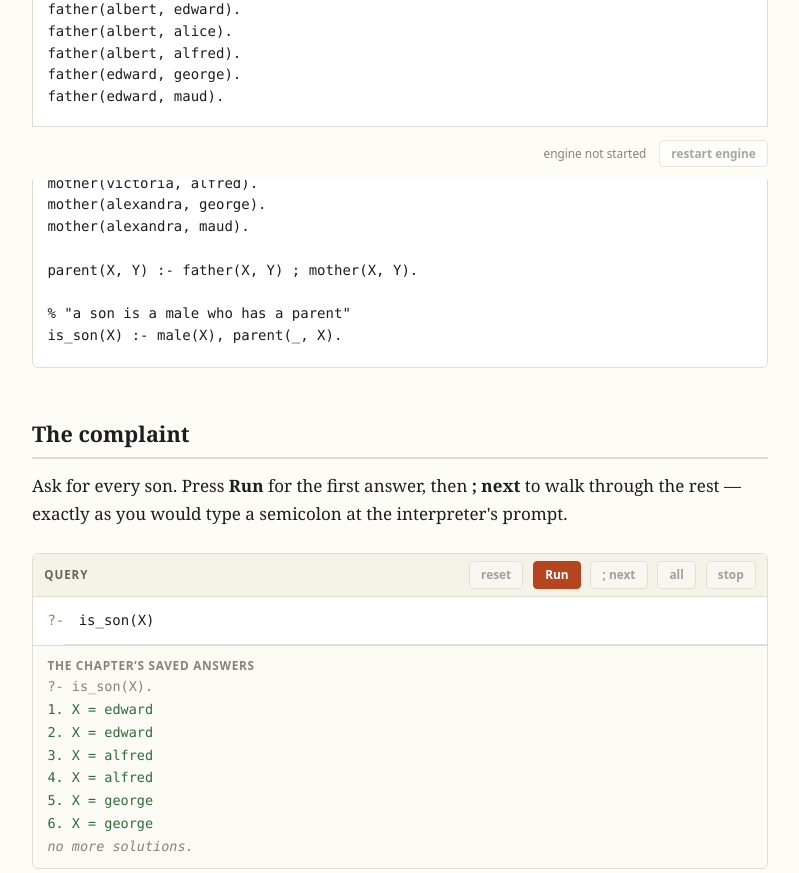
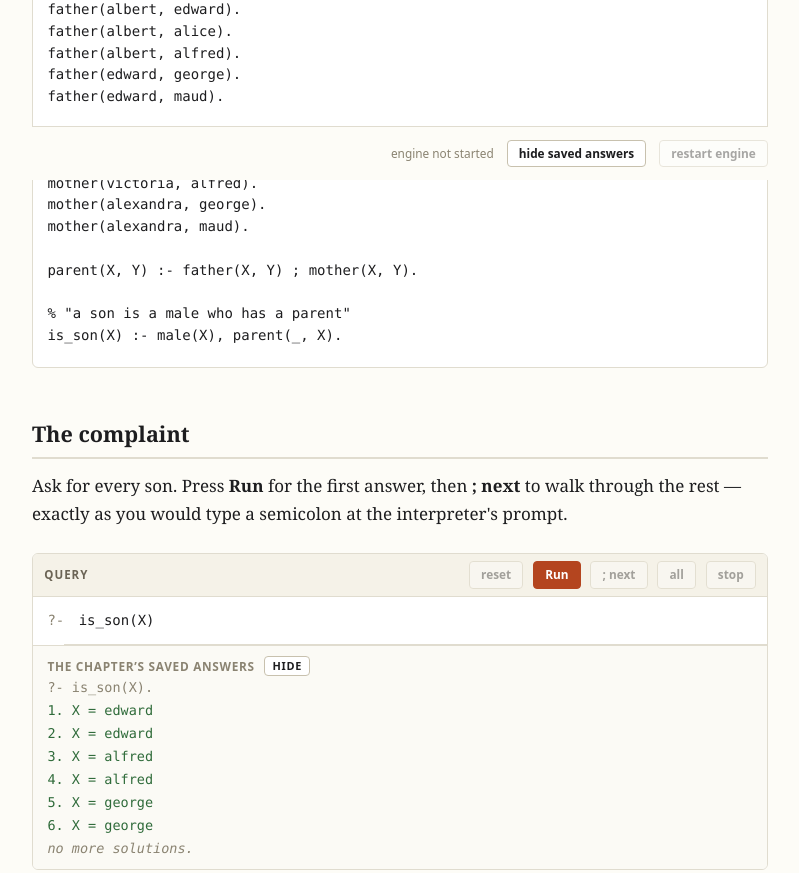
Before and after one commit to jarecsni/prolog-notebook, a website: page viewer/index.html in a window 1280 px wide. Shown: the part 620-1493 px from the top of the page, without its empty margins (240-1039 px from the left). Drawn offline with nearby package versions, Linux system fonts and the light colour scheme.

Commit message:
✨ Let the reader put the chapter's answers away
A chapter that says "press Run for the first answer, then ; next to walk
through the rest" is arguing with a page that has already printed all six.
The reader loses either the exercise or their trust in the instructions.

Every saved output now carries a hide, and the page bar carries one that
hides the lot, for working through a chapter cold. Hidden, never discarded:
they are the chapter's answers and one click brings them back — which is
also why this is not what reset does, since there is nothing here to undo.
The attribution line stays visible while they are away, so the reader can
still see that they exist.

Opt-in, because a chapter that shows its answers is the property the whole
project is for. This is only the reader's half of the question; the author
declaring a cell a spoiler in the file is a format change and still open
(869enkdd2). The reader's half needs no format change at all.

Ownership of a query's output is now a flag rather than a diff of
out.innerHTML, so injected chrome cannot read as an edit to the chapter.

```diff
--- a/src/notebook.css
+++ b/src/notebook.css
@@ -128,6 +128,19 @@
 /* Saved answers that no longer follow from the program above them. Marked, never
    silently dropped and never silently trusted. */
 .line.warn { color: #a8730f; }
+/* Put away, never discarded: a chapter shows its answers (docs/modes.md §2), but
+   prose that says "press Run, then ; next to walk through the rest" is arguing
+   with a page that has already printed all six. The attribution line stays
+   visible while they are hidden, so the reader can always see that they exist. */
+.out.answers-hidden .line:not(.from) { display: none; }
+.line.from button.peek {
+  margin-left: .6rem;
+  padding: .1rem .45rem;
+  font: 600 .68rem/1.4 system-ui, sans-serif;
+  letter-spacing: .06em;
+  text-transform: uppercase;
+  vertical-align: baseline;
+}
 .line.sol { color: var(--ok); }
 .line.done { color: #8a8371; font-style: italic; }
 .line.err { color: var(--err); }
--- a/src/notebook.js
+++ b/src/notebook.js
@@ -60,19 +60,22 @@
   cells.forEach((cell, index) => {
     if (cell.classList.contains('program')) programs.push({ index, ...mountProgram(cell, options, bus) });
   });
+  const queries = [];
   cells.forEach((cell, index) => {
     if (!cell.classList.contains('query')) return;
-    mountQuery(cell, options, bus, {
+    queries.push(mountQuery(cell, options, bus, {
       above: programs.filter((p) => p.index < index),
       below: programs.filter((p) => p.index > index),
-    });
+    }));
   });
 
-  if (programs.length) mountEngineBar(root, options, bus, programs);
+  if (programs.length) mountPageBar(root, options, bus, programs, queries);
 }
 
 /**
- * The engine's own state, and the one control that acts on all of it.
+ * The controls that belong to the page rather than to any one cell: what the
+ * engine is holding, whether the chapter is showing its answers, and the one
+ * button that acts on all of the first.
  *
  * CHROME, NOT CONTENT: built here at runtime rather than emitted into the
  * document, so a built page, an EPUB or the GitHub view never carries a button
@@ -82,7 +85,7 @@
  * "what is the engine holding now" lives, and a reader who has to scroll to the
  * end of the chapter to see it will read every cell above as unexplained.
  */
-function mountEngineBar(root, options, bus, programs) {
+function mountPageBar(root, options, bus, programs, queries) {
   const host = root === document ? document.querySelector('main') ?? document.body : root;
   const bar = document.createElement('div');
   bar.className = 'engine-bar';
@@ -127,6 +130,24 @@
       ? 'assert/retract state is gone; the clauses in your cells were loaded again'
       : 'SWI-Prolog is running in a Web Worker');
   });
+
+  // Work the whole chapter cold. Per-cell hiding is right there in each cell, but a
+  // reader who wants to do the exercises should not have to click every one of them
+  // first — and pressing Run on any cell brings that cell's answers back anyway.
+  const spoilers = queries.filter((q) => q.hasSaved);
+  if (spoilers.length) {
+    const peek = document.createElement('button');
+    peek.dataset.act = 'peek-all';
+    peek.textContent = 'hide saved answers';
+    peek.title = 'put every saved answer in this chapter out of sight, to work through it cold';
+    let away = false;
+    peek.addEventListener('click', () => {
+      away = !away;
+      for (const q of spoilers) q.setHidden(away);
+      peek.textContent = away ? 'show saved answers' : 'hide saved answers';
+    });
+    bar.insertBefore(peek, restart);
+  }
 
   restart.addEventListener('click', async () => {
     restart.disabled = true;
@@ -341,6 +362,11 @@
   let aborting = false;
   // The reader's own run: when, against what — and what has happened since.
   let ran = null;
+  // Whose answers are on screen. A flag rather than a diff of out.innerHTML: the
+  // reader's own controls live in there too, and chrome must never read as a change
+  // to the chapter.
+  let mine = false;
+  let hidden = false;
   // Latched, unlike everything else here, because it is the one change that
   // leaves no trace in the text: a rebuilt engine looks exactly like the old one.
   let engineChanged = false;
@@ -355,7 +381,8 @@
   const context = () => above.map((p) => `${p.name} ${p.text()}`).join('\n');
 
   /**
-   * Are the answers on screen still the answers this page would produce?
+   * Why the answers on screen are no longer the answers this page would produce,
+   * or null.
    *
    * The question a reader cannot answer by looking, and the one that quietly makes
    * a notebook untrustworthy when nobody answers it: they edit a program cell, the
@@ -363,14 +390,10 @@
    * program that no longer exists. This is the live twin of the input-hash check
    * the renderer does for SAVED answers (render.js) — the same question, asked of
    * a run that happened a minute ago rather than at publish time.
-   */
-  /**
-   * Why these answers are no longer trustworthy, or null.
    *
-   * DERIVED, not remembered. A reader who edits a program cell and then undoes
-   * the edit is back where they started, and a warning that stays put through
-   * that teaches them to ignore warnings — which is worse than never having
-   * shown one.
+   * DERIVED, not remembered. A reader who edits a program cell and then undoes the
+   * edit is back where they started, and a warning that stays put through that
+   * teaches them to ignore warnings — which is worse than never having shown one.
    */
   const staleReason = () => {
     if (!ran) return null;
@@ -387,9 +410,9 @@
 
   const refresh = () => {
     if (resetBtn) {
-      const mine = input.value !== published.goal || out.innerHTML !== published.out;
-      resetBtn.disabled = !mine;
-      resetBtn.title = mine
+      const changed = mine || input.value !== published.goal;
+      resetBtn.disabled = !changed;
+      resetBtn.title = changed
         ? 'put the chapter’s query and its saved answers back'
         : 'this query and these answers are exactly as the chapter published them';
     }
@@ -414,6 +437,51 @@
     if (event.kind === 'restarted' && ran) engineChanged = true;
     refresh();
   });
+
+  /**
+   * Put the chapter's answers away, so the reader can work the question cold.
+   *
+   * A chapter shows its answers, always — that is the property the whole project
+   * is for (docs/modes.md §2), and it is why this is opt-in rather than the
+   * default. But prose that says "press Run for the first answer, then ; next to
+   * walk through the rest" is arguing with a page that has already printed all
+   * six, and the reader loses either the exercise or the trust.
+   *
+   * The answers are hidden, never discarded: they are the chapter's, and one click
+   * brings them back. That is also why this is not what reset does — there is
+   * nothing here to undo.
+   *
+   * Author-declared hiding — a cell marked as a spoiler in the file itself — is a
+   * format question and still open (869enkdd2). This needs no format change at
+   * all, which is a good reason for it to come first.
+   */
+  const setHidden = (value) => {
+    hidden = value && !mine;
+    out.classList.toggle('answers-hidden', hidden);
+    const toggle = out.querySelector('[data-act="peek"]');
+    if (toggle) toggle.textContent = hidden ? 'show' : 'hide';
+    const note = out.querySelector('.peek-note');
+    if (note) note.textContent = hidden ? ' · hidden' : '';
+  };
+
+  /**
+   * CHROME, NOT CONTENT, and injected rather than rendered for the usual reason: a
+   * built page, an EPUB or the GitHub view must not carry a hide button that
+   * cannot work — and a printed chapter has no way to unhide.
+   */
+  const decorateSaved = () => {
+    const from = out.querySelector('.line.from');
+    if (mine || !from || from.querySelector('[data-act="peek"]')) return;
+    const note = document.createElement('span');
+    note.className = 'peek-note';
+    const toggle = document.createElement('button');
+    toggle.className = 'peek';
+    toggle.dataset.act = 'peek';
+    toggle.title = 'the chapter’s answers stay here either way; this only puts them out of sight';
+    toggle.addEventListener('click', () => setHidden(!hidden));
+    from.append(note, toggle);
+    setHidden(hidden);
+  };
 
   const write = (text, cls) => {
     const line = document.createElement('div');
@@ -512,8 +580,10 @@
     // with the reader's own is fine; replacing them SILENTLY is not, so the run is
     // labelled and the way back is stated (docs/modes.md §3) — and the way back is
     // now a button on this cell rather than a page reload.
-    const hadSaved = ran === null && out.querySelector('.line.from') !== null;
+    const hadSaved = !mine && out.querySelector('.line.from') !== null;
     out.innerHTML = '';
+    mine = true;
+    setHidden(false);
     count = 0;
     const goal = input.value.trim().replace(/\.$/, '');
     if (!goal) return;
@@ -584,8 +654,10 @@
   resetBtn?.addEventListener('click', () => {
     input.value = published.goal;
     out.innerHTML = published.out;
+    mine = false;
     ran = null;
     engineChanged = false;
+    decorateSaved();
     finish();
   });
 
@@ -599,7 +671,10 @@
     }
   });
 
+  decorateSaved();
   refresh();
+
+  return { hasSaved: published.out !== '', setHidden };
 }
 
 function autosizeNow(ta) {
```
Also changed, not shown: docs/modes.md (+17 -0 lines).
